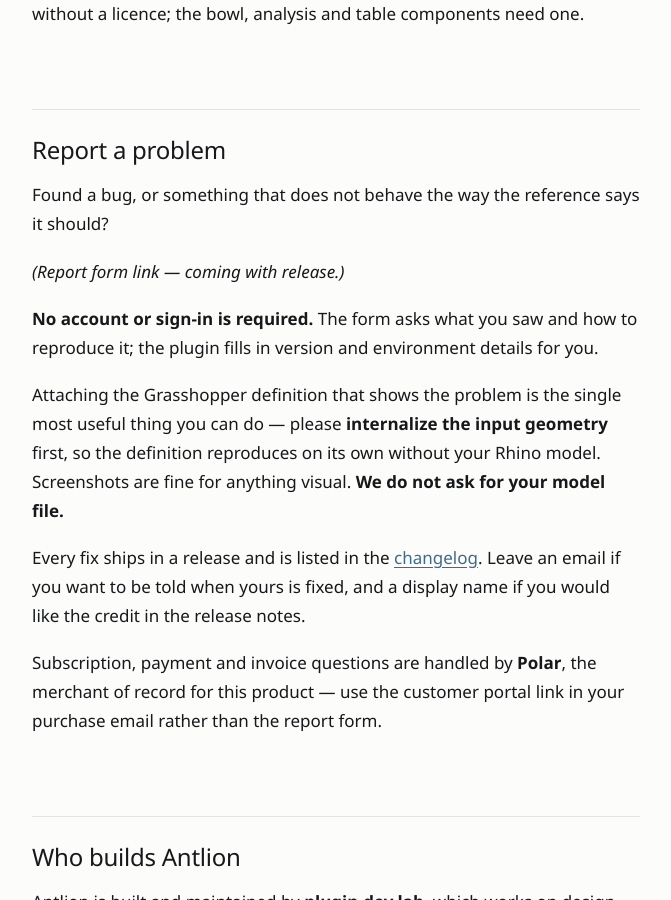
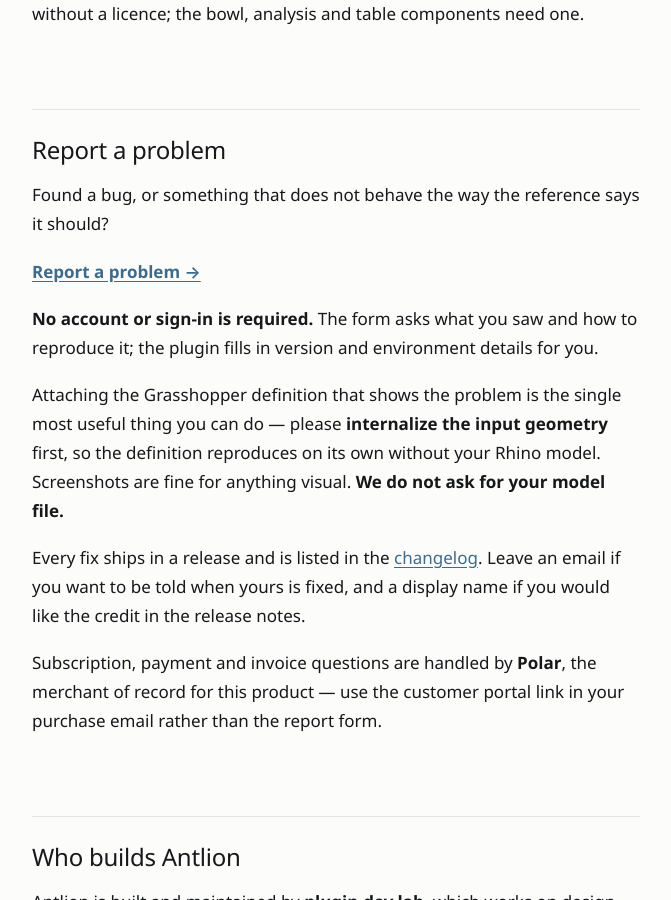
Before and after one commit to plugindevlab/plugindevlab.github.io, a Jekyll site: the page built from antlion/index.md, in a window 1280 px wide and 900 px high, scrolled down 2621 px. Shown: the whole window, without its empty margins (40-711 px from the left). Built offline with Jekyll 4.4.1, drawn with Linux system fonts in a browser that asks for light colours.

Commit message:
Link the bug report form from the Antlion page

```diff
--- a/antlion/index.md
+++ b/antlion/index.md
@@ -92,7 +92,7 @@
 
 Found a bug, or something that does not behave the way the reference says it should?
 
-*(Report form link — coming with release.)*
+[**Report a problem →**](https://tally.so/r/MepAQM)
 
 **No account or sign-in is required.** The form asks what you saw and how to reproduce it;
 the plugin fills in version and environment details for you.
```
